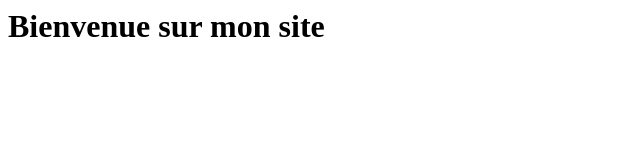
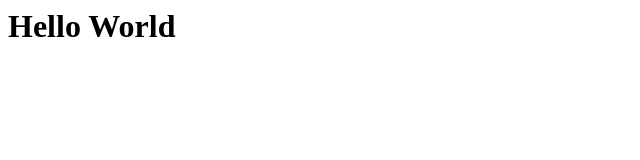
Before and after one commit to paulllllllllllllllllllllllllllllll/nagoro, a plain HTML site: page index.html in a window 1280 px wide. Shown: the whole page, without its empty margins (0-640 px from the left). Drawn offline with Linux system fonts and the light colour scheme.

Commit message:
Update index.html

```diff
--- a/index.html
+++ b/index.html
@@ -1,8 +1 @@
-<html>
-<head>
-    <title>Bienvenue sur mon site</title>
-</head>
-<body>
-    <h1>Bienvenue sur mon site</h1>
-</body>
-</html>
+<h1>Hello World</h1>
```
